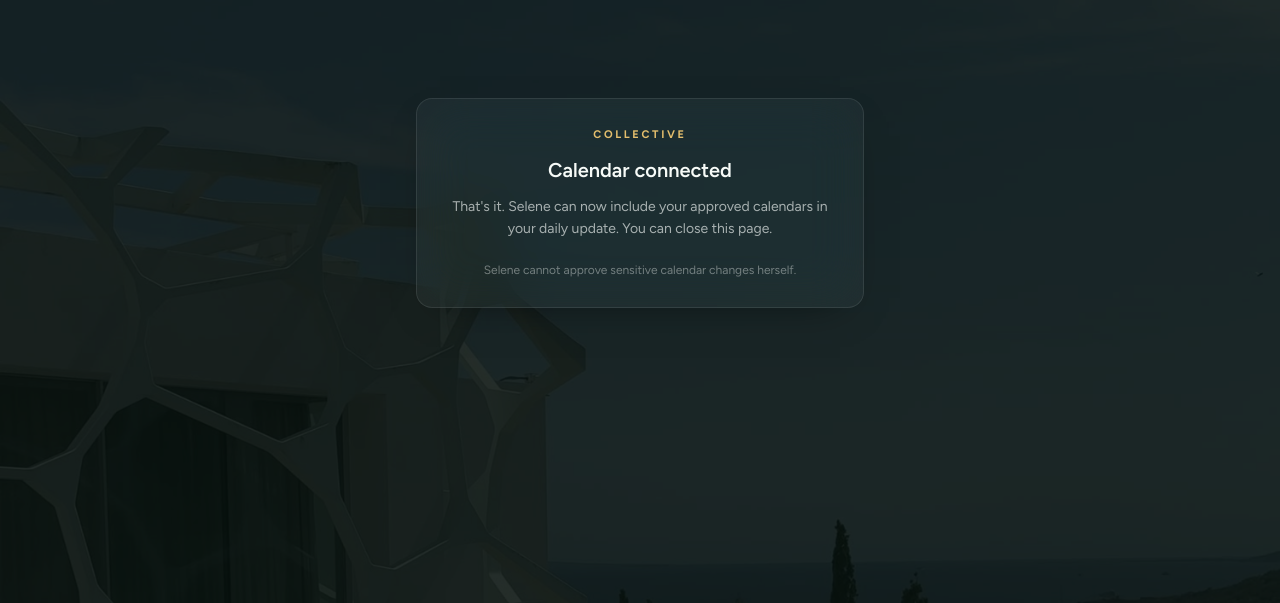
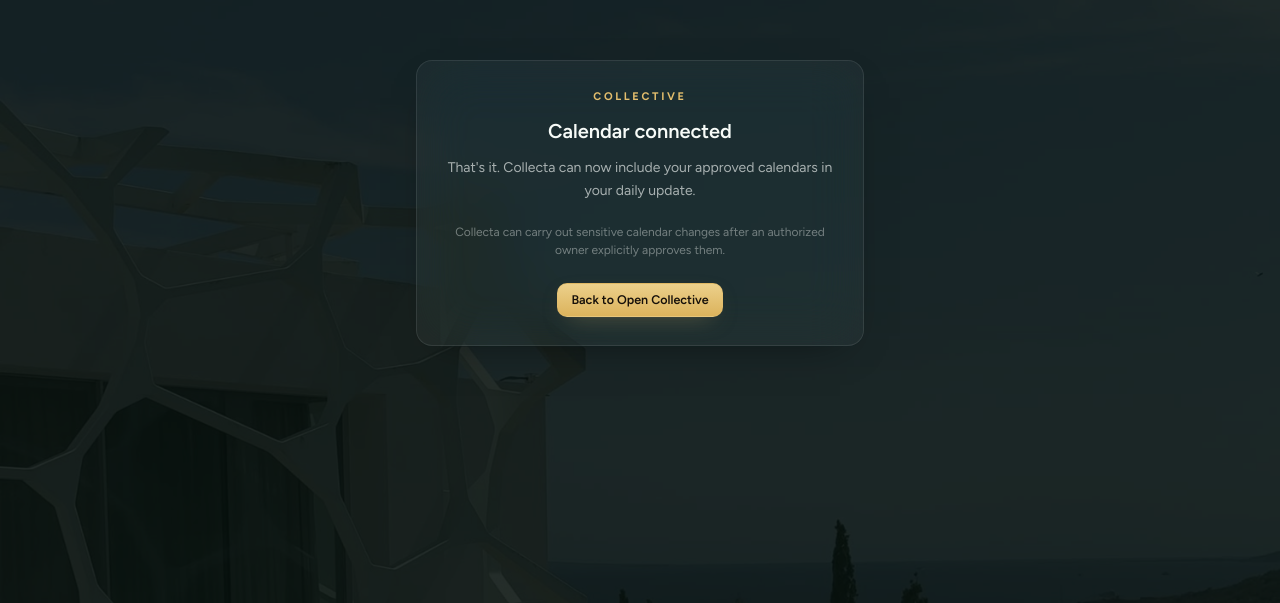
Before and after one commit to Sidarau/collective-v1, a Next.js app in the folder admin/: page /calendar-connected in a window 1280 px wide. Shown: the part 197-800 px from the top of the page. Built offline with nearby package versions, Linux system fonts and the light colour scheme.

Commit message:
fix: align calendar onboarding with Collecta

```diff
--- a/admin/src/app/(console)/agents/page.tsx
+++ b/admin/src/app/(console)/agents/page.tsx
@@ -151,7 +151,7 @@
               <div className="border-b border-line px-4 pb-3 pt-4">
                 <p className="label mb-1">Connected operator calendars</p>
                 <p className="text-[12px] text-muted">
-                  Choose which calendars participate in availability and may be granted to Selene.
+                  Choose which calendars participate in availability and may be granted to Collecta.
                 </p>
               </div>
               {Array.from(new Set(calendarSources.map((source) => source.adminId))).map(
@@ -402,7 +402,7 @@
               <code>calendar_event_create</code> · <code>calendar_event_update</code> ·{" "}
               <code>calendar_event_cancel</code> · <code>calendar_action_status</code>
               <br />
-              Assistant tokens are the right choice for Selene. They see only granted calendars;
+              Assistant tokens are the right choice for Collecta. They see only granted calendars;
               every write request is attributable and high-risk changes require your approval.
             </p>
           </section>
--- a/admin/src/app/(console)/collecta/page.tsx
+++ b/admin/src/app/(console)/collecta/page.tsx
@@ -19,14 +19,14 @@
   return (
     <div className="mx-auto max-w-3xl px-4 py-8">
       <p className="text-sm text-neutral-500 mb-2">
-        The Collective's operator — works with your access level. Onboard members,
+        The Collective&apos;s operator — works with your access level. Onboard members,
         verify staff/vendor work, trigger invites and emails, draft KB updates.
       </p>
       {grant ? (
         <ClawpanelChat grant={grant} />
       ) : (
         <div className="rounded-md border border-neutral-800 bg-neutral-950 px-4 py-6 text-sm text-neutral-400">
-          Collecta isn't connected right now. (Chat backend not provisioned for
+          Collecta isn&apos;t connected right now. (Chat backend not provisioned for
           your account — ask Alex to enable it.)
         </div>
       )}
--- a/admin/src/app/(console)/schedule/page.tsx
+++ b/admin/src/app/(console)/schedule/page.tsx
@@ -300,7 +300,7 @@
                 </p>
                 <form action={updateGoogleCalendarsAction} className="mt-4 space-y-2">
                   <p className="text-[11px] font-semibold uppercase tracking-wide text-faint">
-                    Calendars Selene may see
+                    Calendars Collecta may see
                   </p>
                   {googleSources.map((source) => (
                     <label
@@ -350,7 +350,7 @@
 
           {calendarRequests.length > 0 ? (
             <section className="panel p-5">
-              <p className="label">Selene needs your approval</p>
+              <p className="label">Collecta needs your approval</p>
               <p className="mb-3 text-[12px] leading-relaxed text-muted">
                 Nothing below changes your calendar until you approve it.
               </p>
--- a/admin/src/app/api/[transport]/route.ts
+++ b/admin/src/app/api/[transport]/route.ts
@@ -1130,7 +1130,7 @@
       {
         title: "Request a calendar event",
         description:
-          "Request a new event on a granted calendar. Selene's Don-MVP grants require owner approval before execution. Reuse idempotencyKey when retrying.",
+          "Request a new event on a granted calendar. Collecta's Don-MVP grants require explicit owner approval before execution. Reuse idempotencyKey when retrying.",
         inputSchema: calendarEventSchema,
       },
       async (input) => {
--- a/admin/src/app/calendar-connected/page.tsx
+++ b/admin/src/app/calendar-connected/page.tsx
@@ -1,4 +1,5 @@
 import Image from "next/image";
+import Link from "next/link";
 
 export default async function CalendarConnectedPage({
   searchParams,
@@ -28,12 +29,16 @@
         ) : (
           <>
             <p className="mt-3 text-sm leading-relaxed text-muted">
-              That&apos;s it. Selene can now include your approved calendars in your daily update.
-              You can close this page.
+              That&apos;s it. Collecta can now include your approved calendars in your daily
+              update.
             </p>
             <p className="mt-5 text-[12px] text-faint">
-              Selene cannot approve sensitive calendar changes herself.
+              Collecta can carry out sensitive calendar changes after an authorized owner
+              explicitly approves them.
             </p>
+            <Link href="/" className="btn btn-gold mt-6 inline-flex">
+              Back to Open Collective
+            </Link>
           </>
         )}
       </section>
--- a/admin/src/lib/agent-actions.ts
+++ b/admin/src/lib/agent-actions.ts
@@ -111,7 +111,7 @@
         sourceId,
         detailLevel: "details",
         canRequestWrites: true,
-        // Selene always asks before writes in the Don MVP.
+        // Collecta always asks before writes in the Don MVP.
         lowRiskAutoexecute: false,
       });
     }
```
Also changed, not shown: 1 other file (tests, documents, lock files or other folders).
